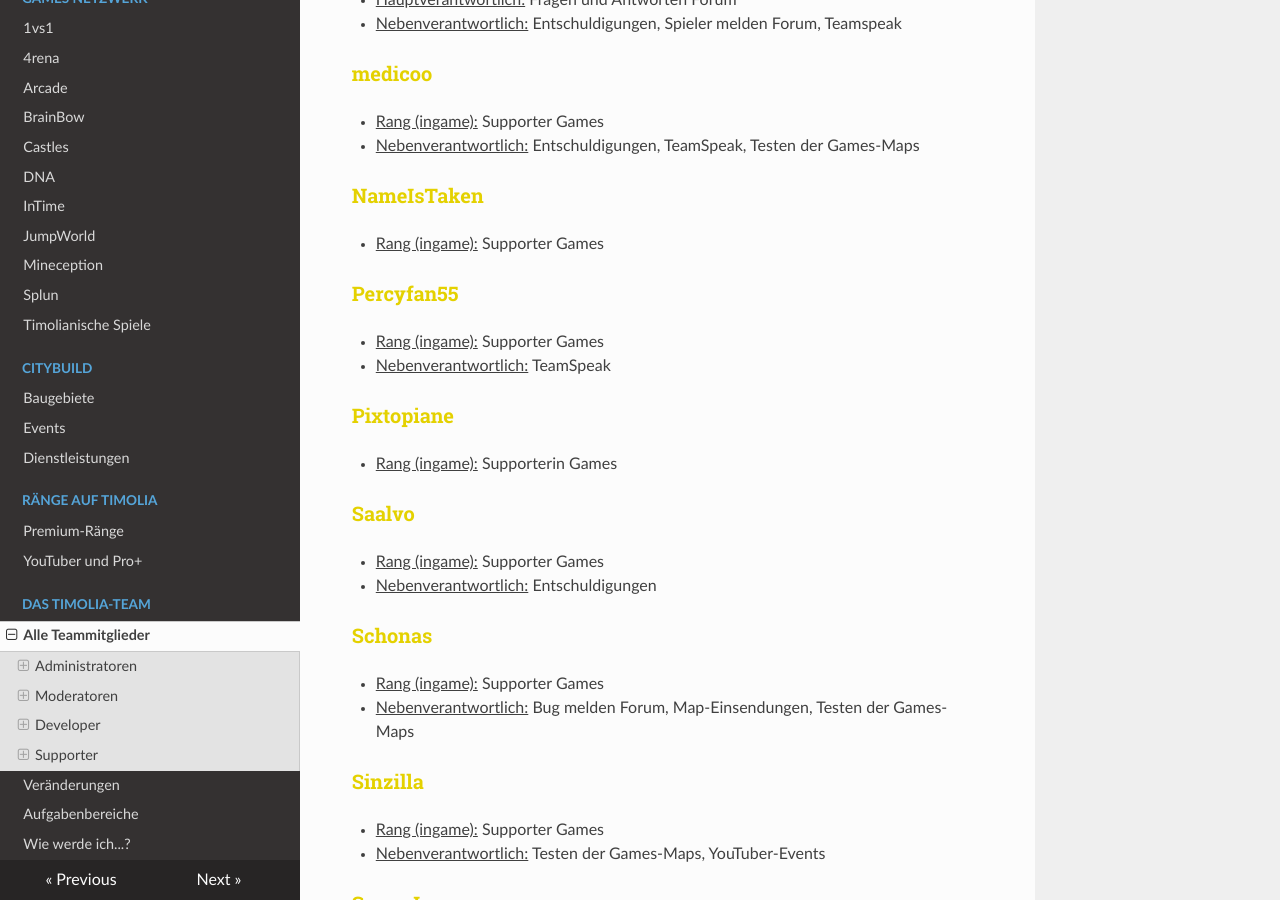
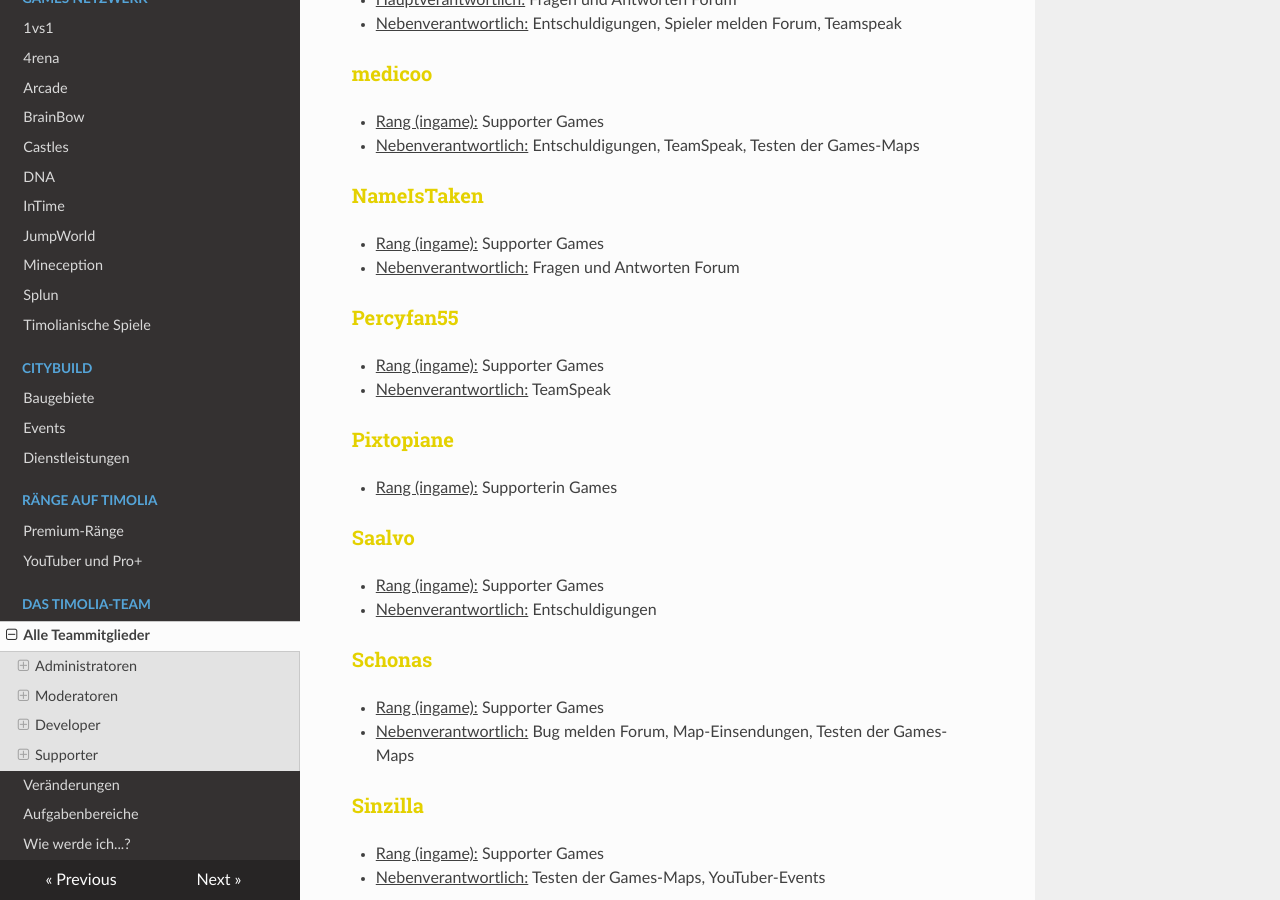
Before and after one commit to TimoliaDE/HowTo, an MkDocs documentation site: the page built from docs/team/members.md, in a window 1280 px wide and 900 px high, scrolled down 5950 px. Built offline with MkDocs 1.6.1, drawn with Linux system fonts in a browser that asks for light colours; nearby versions of some CDN libraries; old or Windows-style settings are respelled for this version of MkDocs.

Commit message:
Update members.md

```diff
--- a/docs/team/members.md
+++ b/docs/team/members.md
@@ -191,6 +191,7 @@ Sie stehen für alle grundlegenden Fragen und Reports zur Verfügung und sind di
 
 ###<strong><span style="color:#E4D100">NameIsTaken</span></strong>
 - <u>Rang (ingame):</u> Supporter Games
+- <u>Nebenverantwortlich:</u> Fragen und Antworten Forum
 
 ### <strong><span style="color:#E4D100">Percyfan55</span></strong>
 - <u>Rang (ingame):</u> Supporter Games
```
